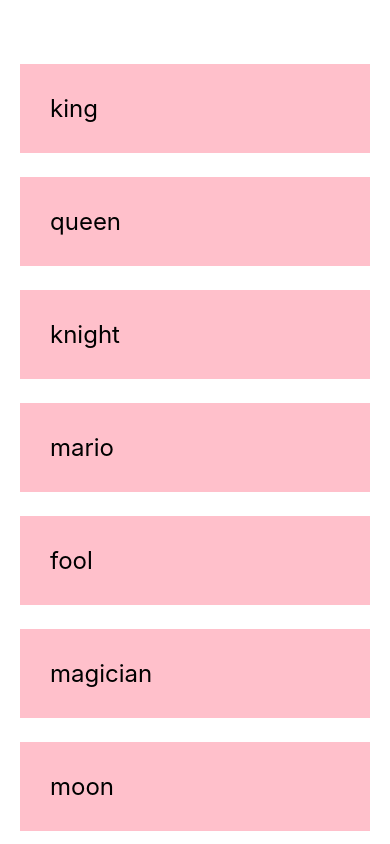
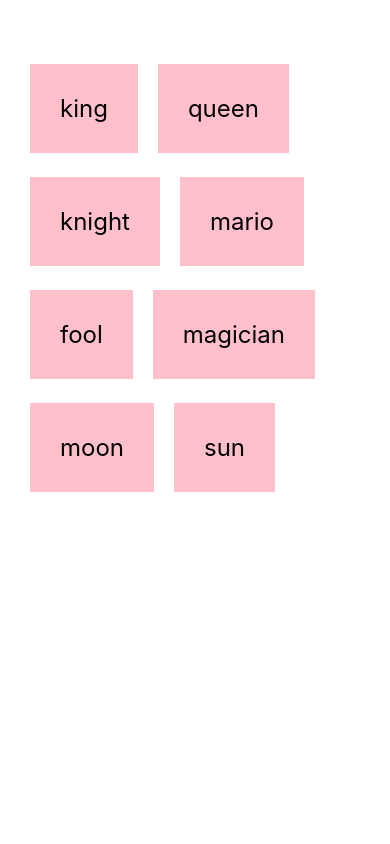
Before and after one commit to BinhT1/react-native-fundamental, a React Native app: screen / in a window 390 px wide. Built offline with nearby package versions, Linux system fonts and the light colour scheme.

Commit message:
FlatList

```diff
--- a/App.js
+++ b/App.js
@@ -1,29 +1,41 @@
 import { StatusBar } from "expo-status-bar";
-import { ScrollView, StyleSheet, Text, TextInput, View } from "react-native";
+import { StyleSheet, Text, View, FlatList } from "react-native";
 import React, { useState } from "react";
 
 export default function App() {
   const [people, setPeople] = useState([
-    { name: "king", key: "1" },
-    { name: "queen", key: "2" },
-    { name: "knight", key: "3" },
-    { name: "mario", key: "4" },
-    { name: "fool", key: "5" },
-    { name: "magician", key: "6" },
-    { name: "moon", key: "7" },
-    { name: "sun", key: "8" },
+    { name: "king", id: "1" },
+    { name: "queen", id: "2" },
+    { name: "knight", id: "3" },
+    { name: "mario", id: "4" },
+    { name: "fool", id: "5" },
+    { name: "magician", id: "6" },
+    { name: "moon", id: "7" },
+    { name: "sun", id: "8" },
   ]);
 
   return (
     <View style={styles.container}>
       <StatusBar style="auto" hidden={true} />
-      <ScrollView>
+
+      <FlatList
+        key={({ item }) => {
+          return item.id;
+        }}
+        numColumns={2}
+        data={people}
+        renderItem={({ item }) => {
+          return <Text style={styles.item}>{item.name}</Text>;
+        }}
+      />
+
+      {/* <ScrollView>
         {people.map((item) => (
-          <View key={item.key}>
+          <View id={item.id}>
             <Text style={styles.item}>{item.name}</Text>
           </View>
         ))}
-      </ScrollView>
+      </ScrollView> */}
     </View>
   );
 }
@@ -42,5 +54,6 @@
     padding: 30,
     backgroundColor: "pink",
     fontSize: 24,
+    marginHorizontal: 10,
   },
 });
```
Also changed, not shown: 1 other file (tests, documents, lock files or other folders).
